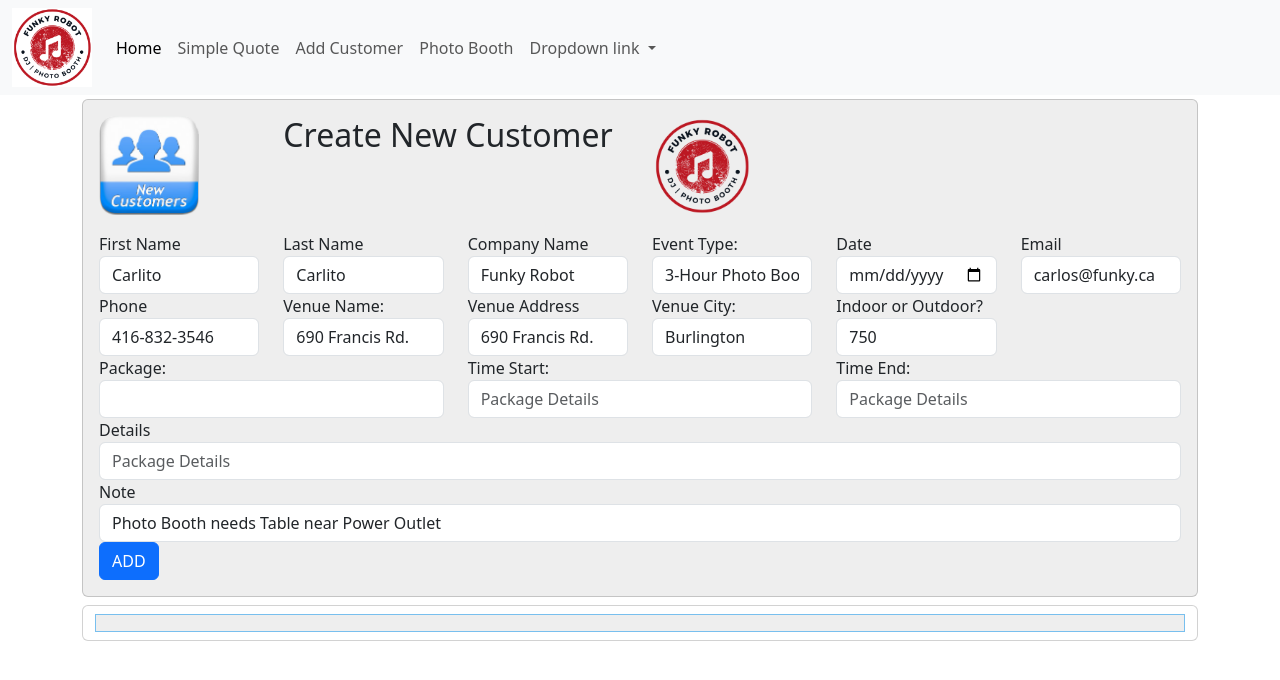
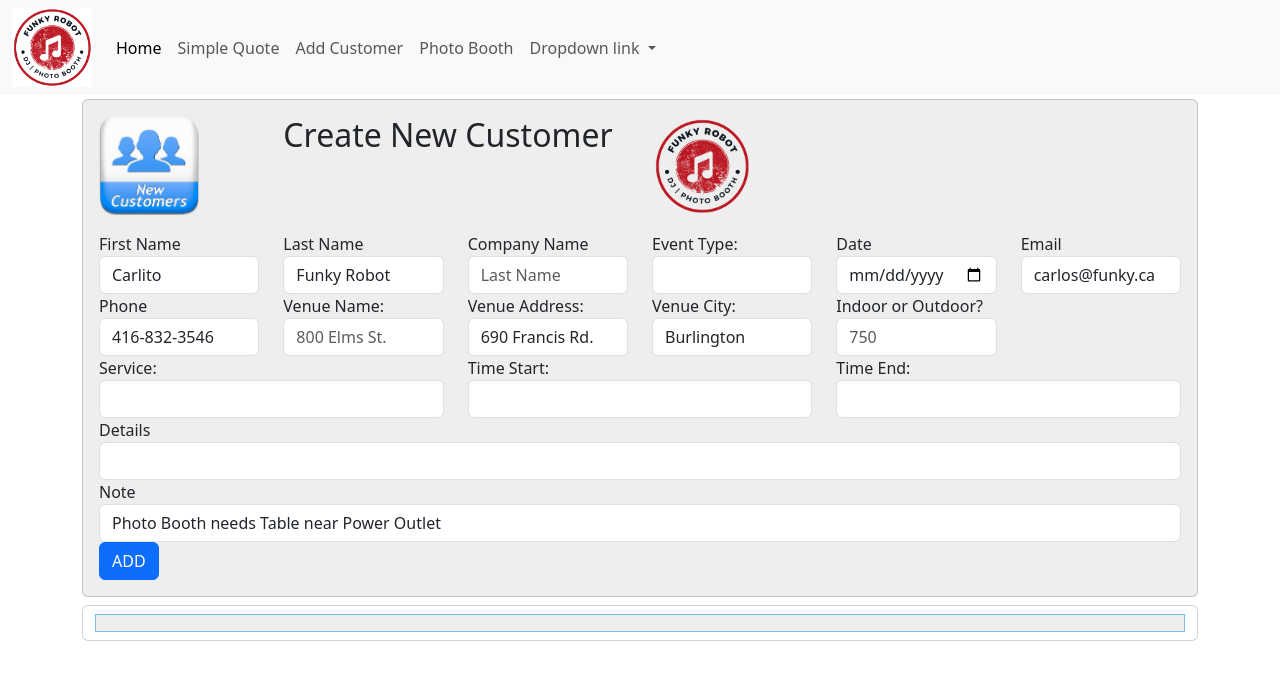
Before and after one commit to FunkyRobot73/invoice-pdf, an Angular app: page /addcustomer in a window 1280 px wide. Shown: the top 680 px of the page. Built offline with nearby package versions, Linux system fonts and the light colour scheme.

Commit message:
adding customer form

```diff
--- a/src/app/cust/add-customer/add-customer.component.css
+++ b/src/app/cust/add-customer/add-customer.component.css
@@ -9,16 +9,3 @@ table {
   .horizontal{
     display: inline-block;
 }
-
-.grid-container {
-    display: grid;
-    grid-template-columns: repeat(3, 1fr);
-    justify-content: center; /* centers items horizontally */
-    align-items: center; /* centers items vertically */
-  }
-
-  .grid-item img {
-    max-width: 100%;
-    height: auto;
-    display: block;
-  }
--- a/src/app/cust/add-customer/add-customer.component.html
+++ b/src/app/cust/add-customer/add-customer.component.html
@@ -19,19 +19,24 @@
      </div>
      <div class="col-md-2">
         <label>Last Name</label>
-       <input class="form-control" [(ngModel)]="newfName" placeholder="First Name" type="text" value="{{dataService.funkyData.myname}}">
+       <input class="form-control" [(ngModel)]="newlName" placeholder="First Name" type="text" value="{{dataService.funkyData.myname}}">
      </div>
      <div class="col-md-2">
         <label>Company Name</label>
-       <input class="form-control" [(ngModel)]="newlName" placeholder="Last Name">
+       <input class="form-control" [(ngModel)]="newCompany" placeholder="Last Name">
      </div>
 
      <div class="col-md-2"><label>Event Type:</label>
-        <select class="form-control" [(ngModel)]="newService">
-          <option>3-Hour Photo Booth (Gold Package)</option>
-          <option>DJ Party (5 Hrs) Standard Lights & Mic.</option>
-          <option>DJ & Photo Booth Combo.</option>
-
+        <select class="form-control" [(ngModel)]="newEvent">
+            <option>Wedding</option>
+            <option>Birthday</option>
+            <option>Holiday Party</option>
+            <option>Family/Religious Event</option>
+            <option>BBQ/Picnic</option>
+            <option>Office Party</option>
+            <option>Grand Opening</option>
+            <option>Customer Appreciation</option>
+            <option>Awards Ceremony</option>
           </select>
       </div>
 
@@ -49,10 +54,10 @@
      </div>
      <div class="col-md-2">
         <label>Venue Name:</label>
-       <input class="form-control" [(ngModel)]="newAddress" placeholder="800 Elms St.">
+       <input class="form-control" [(ngModel)]="newVenueAddress" placeholder="800 Elms St.">
      </div>
      <div class="col-md-2">
-        <label>Venue Address</label>
+        <label>Venue Address:</label>
        <input class="form-control" [(ngModel)]="newAddress" placeholder="800 Elms St.">
      </div>
 
@@ -62,10 +67,10 @@
      </div>
      <div class="col-md-2">
         <label>Indoor or Outdoor?</label>
-       <input class="form-control" [(ngModel)]="newCost" placeholder="750">
+       <input class="form-control" [(ngModel)]="newIndoor" placeholder="750">
      </div>
 
-     <div class="col-md-4"><label>Package:</label>
+     <div class="col-md-4"><label>Service:</label>
       <select class="form-control" [(ngModel)]="newService">
         <option>DJ Service</option>
         <option>Photo Booth</option>
@@ -78,16 +83,16 @@
 
     <div class="col-md-4">
       <label>Time Start:</label>
-     <input class="form-control" [(ngModel)]="newDetails02" placeholder="Package Details">
+     <input class="form-control" [(ngModel)]="newTimeStart">
     </div>
     <div class="col-md-4">
         <label>Time End:</label>
-       <input class="form-control" [(ngModel)]="newDetails02" placeholder="Package Details">
+       <input class="form-control" [(ngModel)]="newTimeEnd">
       </div>
 
       <div class="col-md-12">
         <label>Details</label>
-       <input class="form-control" [(ngModel)]="newDetails01" placeholder="Package Details">
+       <input class="form-control" [(ngModel)]="newDetails01">
       </div>
 
      <div class="col-md-12">
```
